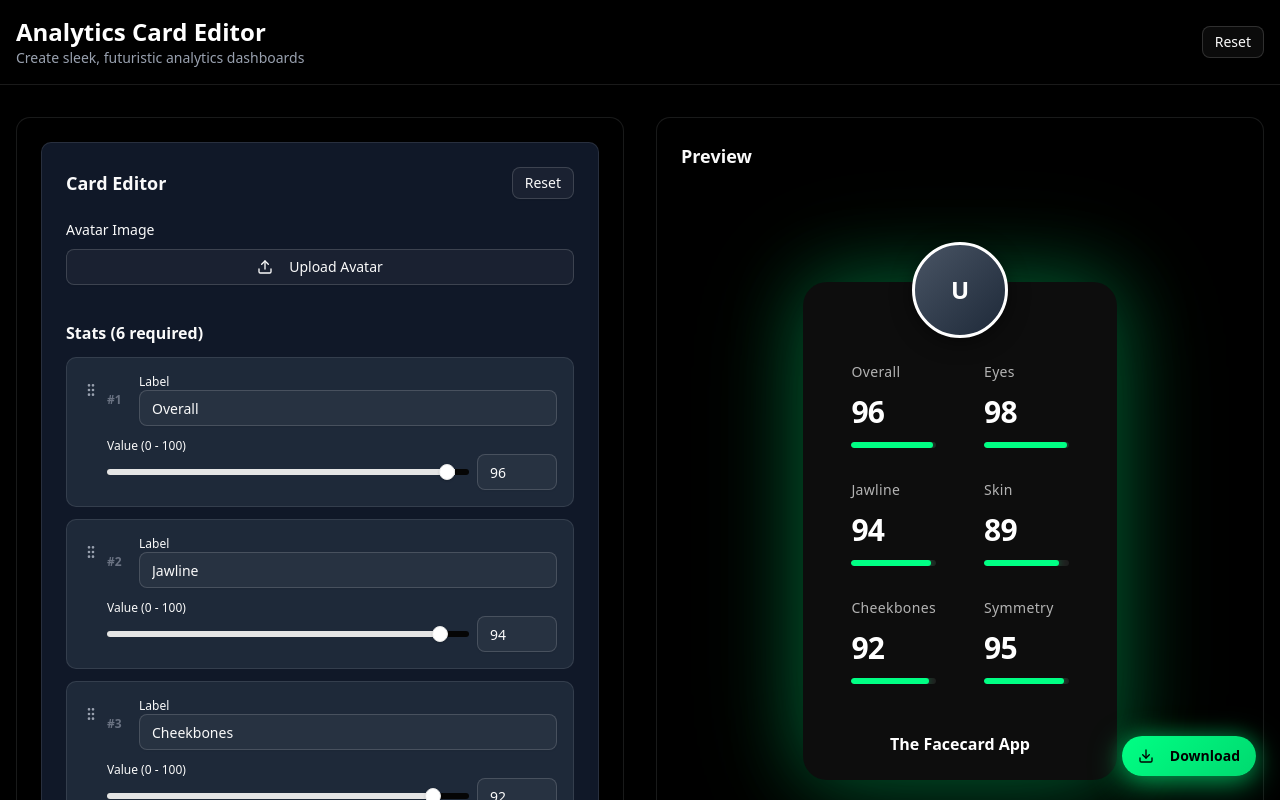
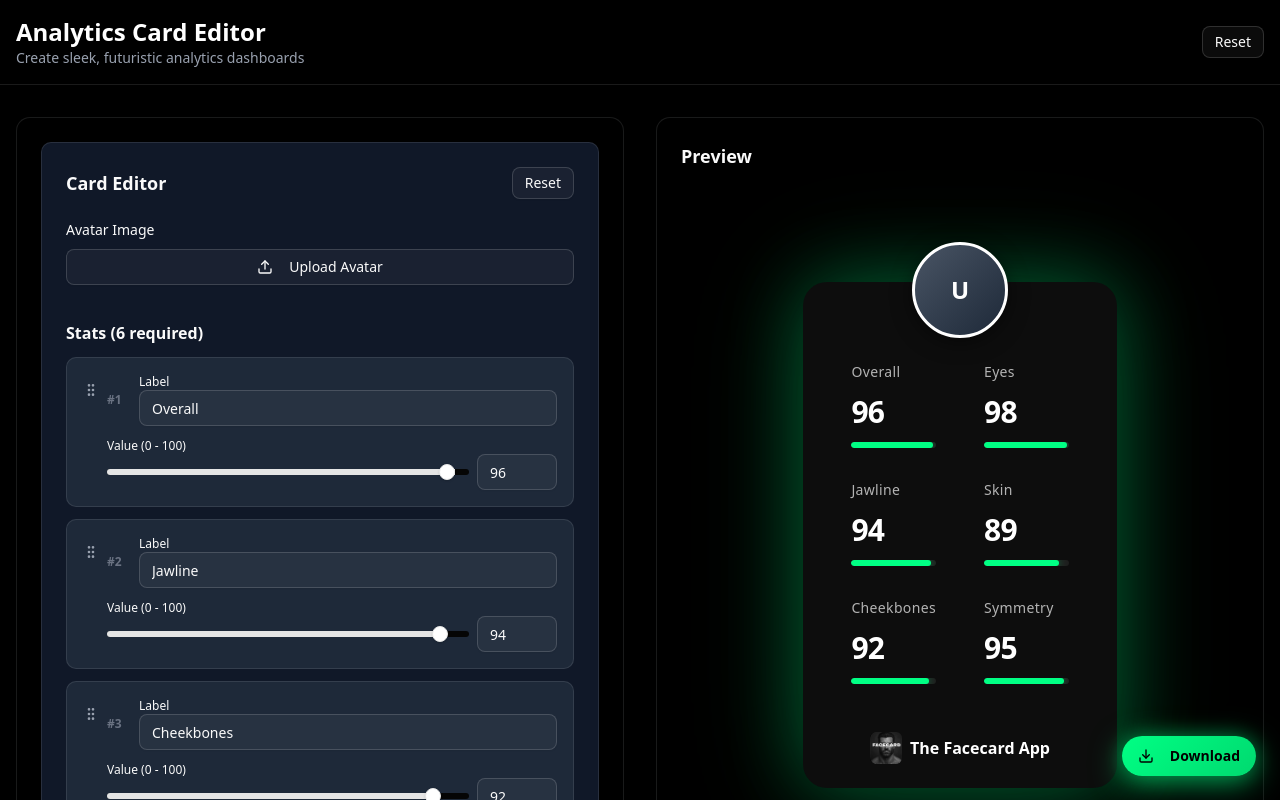
Before and after one commit to ChrolloAce/facecardmaker, a Next.js app: page / in a window 1280 px wide. Shown: the top 800 px of the page. Built offline with nearby package versions, Linux system fonts and the light colour scheme.

Commit message:
Add logo to footer next to 'The Facecard App' branding

```diff
--- a/components/CardPreview.tsx
+++ b/components/CardPreview.tsx
@@ -148,7 +148,13 @@ export const CardPreview = React.forwardRef<HTMLDivElement, CardPreviewProps>(
           </div>
 
           {/* Footer Brand */}
-          <div className="pb-6 pt-4 text-center">
+          <div className="pb-6 pt-4 flex items-center justify-center gap-2">
+            {/* eslint-disable-next-line @next/next/no-img-element */}
+            <img
+              src="/logo.jpg"
+              alt="Logo"
+              className="w-6 h-6 sm:w-8 sm:h-8 rounded-sm object-cover"
+            />
             <p
               className="text-sm sm:text-base font-semibold"
               style={{ color: '#FFFFFF' }}
```
Also changed, not shown: logo.jpg (added), public/logo.jpg (added).
